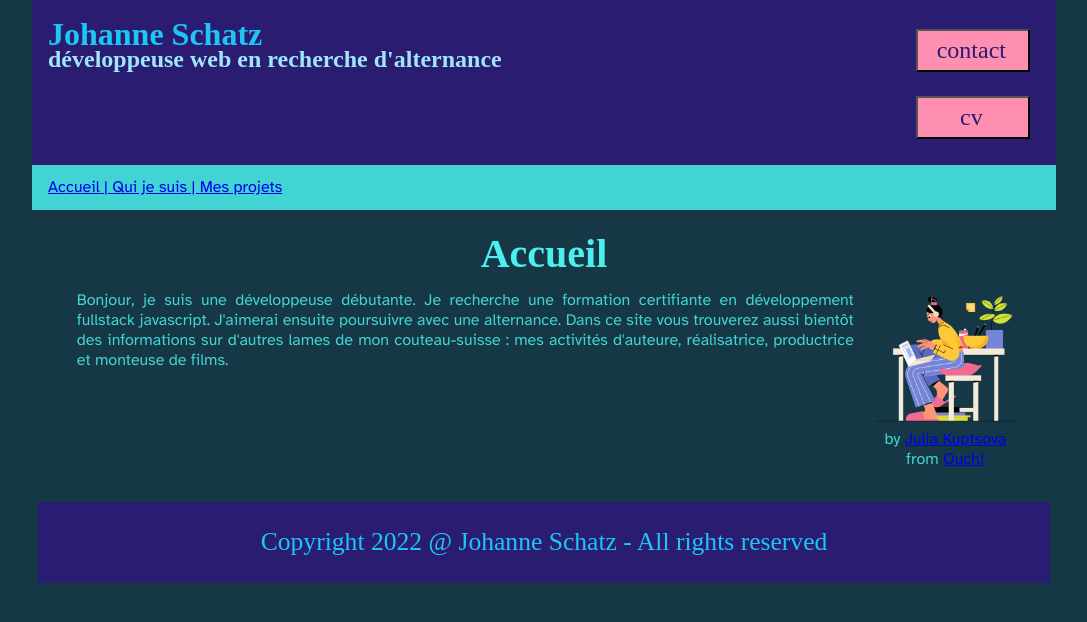
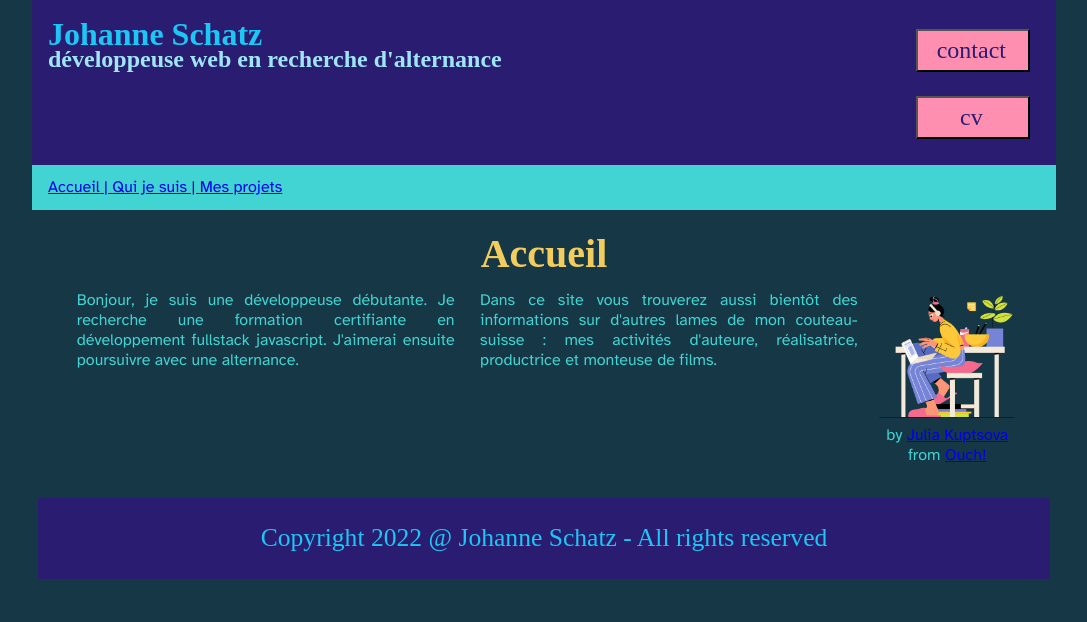
Before and after one commit to jjjoh/mission-portfolio-inco, a plain HTML site: page index.html in a window 1280 px wide. Shown: the whole page, without its empty margins (96-1183 px from the left). Drawn offline with Linux system fonts and the light colour scheme; a web font is replaced by a local one.

Commit message:
update content in index.html and main h1 color

```diff
--- a/index.html
+++ b/index.html
@@ -36,7 +36,10 @@
             <h1> Accueil</h1>
             <div id="txtImgAccueil">
                 <p>
-                    Bonjour, je suis une développeuse débutante. Je recherche une formation certifiante en développement fullstack javascript. J'aimerai ensuite poursuivre avec une alternance. Dans ce site vous trouverez aussi bientôt des informations sur d'autres lames de mon couteau-suisse : mes activités d'auteure, réalisatrice, productrice et monteuse de films.
+                    Bonjour, je suis une développeuse débutante. Je recherche une formation certifiante en développement fullstack javascript. J'aimerai ensuite poursuivre avec une alternance.
+                </p>
+                <p>
+                    Dans ce site vous trouverez aussi bientôt des informations sur d'autres lames de mon couteau-suisse : mes activités d'auteure, réalisatrice, productrice et monteuse de films.
                 </p>
 
                 <div id="imgAvecCredits">
--- a/style.css
+++ b/style.css
@@ -118,6 +118,7 @@ main {
 
 main h1 {
     color:#4BF0EE;
+    color: #f2cd5e;
     margin-top: 0.5em;
     font-size: 2.5rem;
     text-align: center;
```
